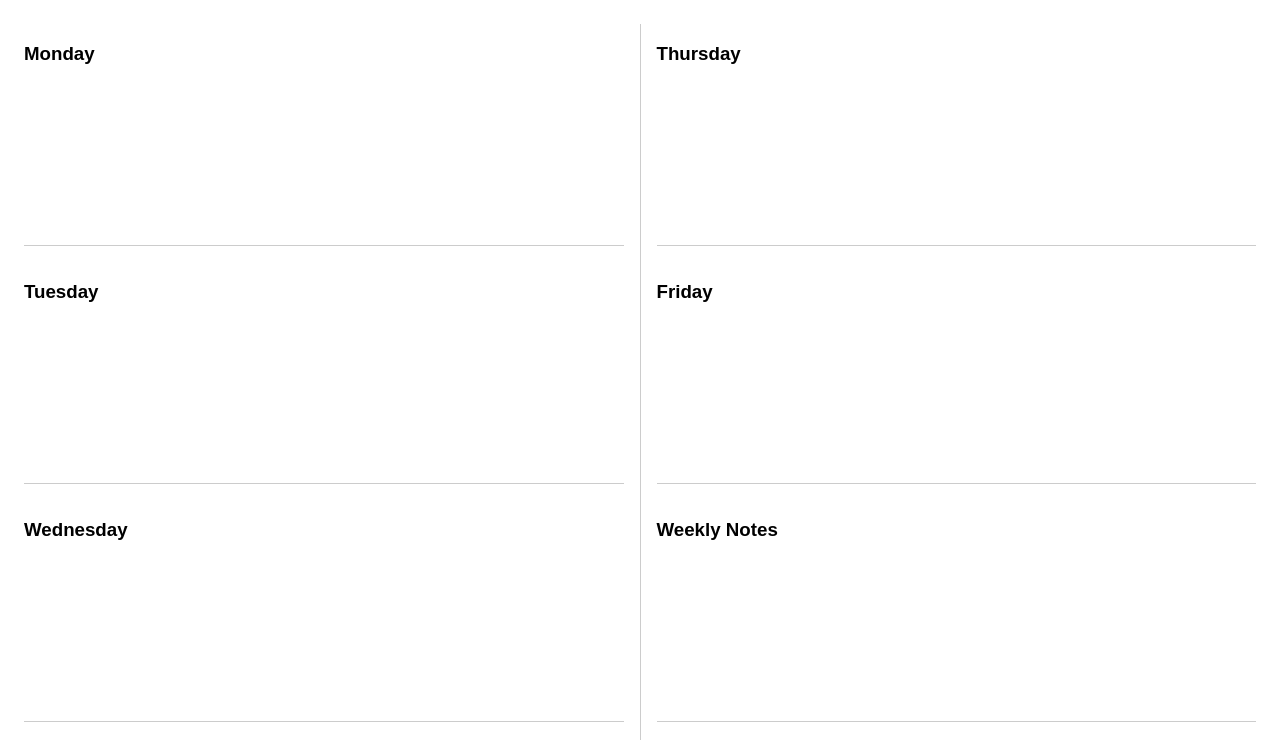
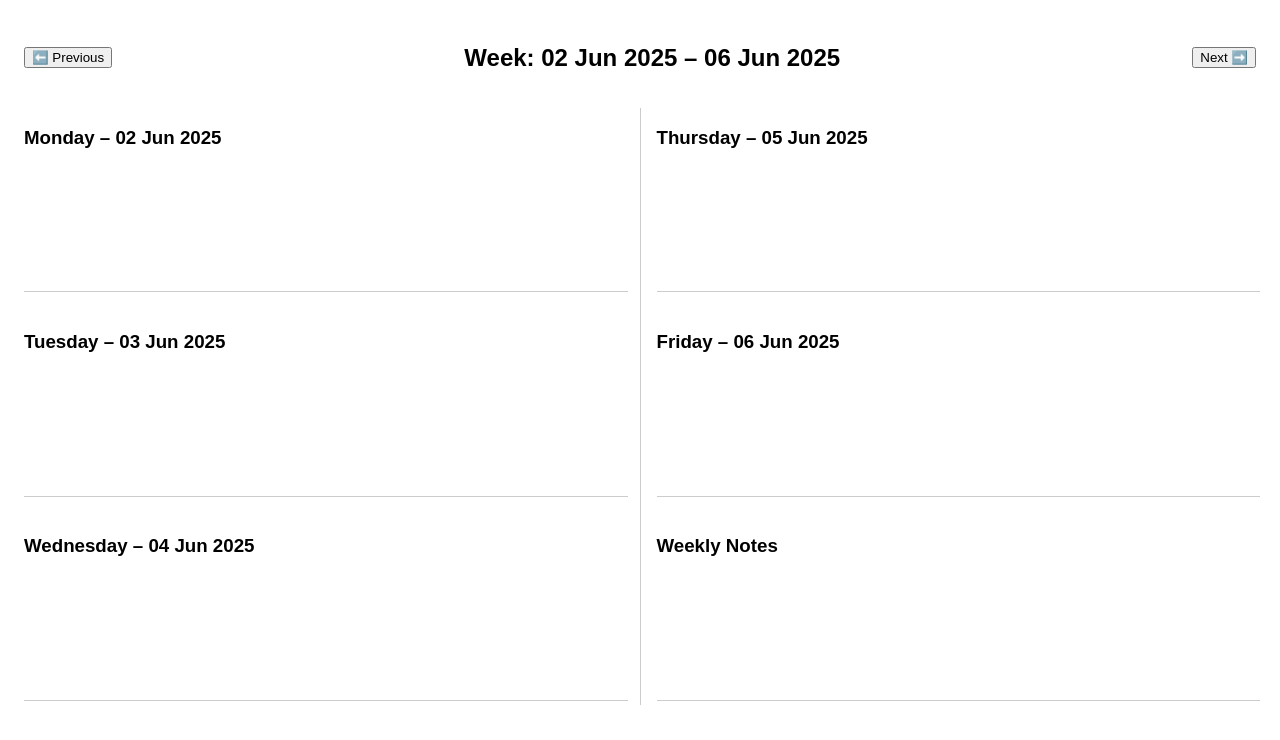
Before and after one commit to Yavuz8085/Ajanda3, a React (Vite) app: page / in a window 1280 px wide. Shown: the top 740 px of the page. Built offline with nearby package versions, Linux system fonts and the light colour scheme.

Commit message:
Update App.jsx

```diff
--- a/src/App.jsx
+++ b/src/App.jsx
@@ -1,38 +1,112 @@
 import React, { useState, useEffect } from "react";
 
-const days = [ { label: "Monday", key: "mon" }, { label: "Tuesday", key: "tue" }, { label: "Wednesday", key: "wed" }, { label: "Thursday", key: "thu" }, { label: "Friday", key: "fri" }, ];
+const days = ["Monday", "Tuesday", "Wednesday", "Thursday", "Friday"];
 
-export default function App() { const [notes, setNotes] = useState({});
+function getCurrentWeekStart(date = new Date()) {
+  const today = new Date(date);
+  const day = today.getDay(); // 0 (Sunday) to 6 (Saturday)
+  const diff = today.getDate() - day + (day === 0 ? -6 : 1); // get Monday
+  const monday = new Date(today.setDate(diff));
+  monday.setHours(0, 0, 0, 0);
+  return monday;
+}
 
-useEffect(() => { const saved = localStorage.getItem("agenda-notes"); if (saved) setNotes(JSON.parse(saved)); }, []);
+function getWeekDates(startDate) {
+  const days = [];
+  for (let i = 0; i < 5; i++) {
+    const d = new Date(startDate);
+    d.setDate(d.getDate() + i);
+    days.push(d);
+  }
+  return days;
+}
 
-useEffect(() => { localStorage.setItem("agenda-notes", JSON.stringify(notes)); }, [notes]);
+export default function App() {
+  const [weekStart, setWeekStart] = useState(getCurrentWeekStart());
+  const [notes, setNotes] = useState({});
 
-const handleChange = (key, value) => { setNotes(prev => ({ ...prev, [key]: value })); };
+  const weekDates = getWeekDates(weekStart);
+  const weekKey = weekStart.toISOString().split("T")[0];
 
-const renderLines = (dayKey) => ( <div contentEditable suppressContentEditableWarning onInput={(e) => handleChange(dayKey, e.currentTarget.innerText)} style={{ minHeight: "120px", fontSize: "1rem", outline: "none", whiteSpace: "pre-wrap", borderBottom: "1px solid #ccc", padding: "0.25rem 0", lineHeight: "1.6", }} > {notes[dayKey] || "\n\n\n\n\n"} </div> );
+  useEffect(() => {
+    const saved = localStorage.getItem("agenda-notes-" + weekKey);
+    if (saved) setNotes(JSON.parse(saved));
+    else setNotes({});
+  }, [weekKey]);
 
-return ( <div style={{ display: "grid", gridTemplateColumns: "1fr 1px 1fr", padding: "1rem", fontFamily: "sans-serif", minHeight: "100vh", gap: "1rem", }}>
+  useEffect(() => {
+    localStorage.setItem("agenda-notes-" + weekKey, JSON.stringify(notes));
+  }, [notes, weekKey]);
 
-{/* Left Column */}
+  const handleChange = (key, value) => {
+    setNotes(prev => ({ ...prev, [key]: value }));
+  };
+
+  const formatDate = (date) =>
+    date.toLocaleDateString("en-GB", { day: "2-digit", month: "short", year: "numeric" });
+
+  const renderLines = (dayKey) => (
+    <textarea
+      style={{
+        width: "100%",
+        height: "120px",
+        fontSize: "1rem",
+        lineHeight: "1.6",
+        border: "none",
+        borderBottom: "1px solid #ccc",
+        resize: "none",
+        outline: "none",
+        background: "transparent"
+      }}
+      value={notes[dayKey] || ""}
+      onChange={(e) => handleChange(dayKey, e.target.value)}
+      placeholder=""
+    />
+  );
+
+  const goToPreviousWeek = () => {
+    const newStart = new Date(weekStart);
+    newStart.setDate(newStart.getDate() - 7);
+    setWeekStart(newStart);
+  };
+
+  const goToNextWeek = () => {
+    const newStart = new Date(weekStart);
+    newStart.setDate(newStart.getDate() + 7);
+    setWeekStart(newStart);
+  };
+
+  return (
+    <div style={{ padding: "1rem", fontFamily: "sans-serif" }}>
+      <div style={{ display: "flex", justifyContent: "space-between", alignItems: "center" }}>
+        <button onClick={goToPreviousWeek}>⬅️ Previous</button>
+        <h2>
+          Week: {formatDate(weekDates[0])} – {formatDate(weekDates[4])}
+        </h2>
+        <button onClick={goToNextWeek}>Next ➡️</button>
+      </div>
+      <div
+        style={{
+          display: "grid",
+          gridTemplateColumns: "1fr 1px 1fr",
+          gap: "1rem",
+          marginTop: "1rem"
+        }}
+      >
         <div style={{ display: "flex", flexDirection: "column", gap: "1rem" }}>
-    {days.slice(0, 3).map(day => (
-      <div key={day.key}>
-        <h3>{day.label}</h3>
-        {renderLines(day.key)}
+          {days.slice(0, 3).map((day, i) => (
+            <div key={day}>
+              <h3>{day} – {formatDate(weekDates[i])}</h3>
+              {renderLines(day)}
             </div>
           ))}
         </div>
-
-  {/* Divider Line */}
         <div style={{ backgroundColor: "#ccc", width: "1px" }} />
-
-  {/* Right Column */}
         <div style={{ display: "flex", flexDirection: "column", gap: "1rem" }}>
-    {days.slice(3).map(day => (
-      <div key={day.key}>
-        <h3>{day.label}</h3>
-        {renderLines(day.key)}
+          {days.slice(3).map((day, i) => (
+            <div key={day}>
+              <h3>{day} – {formatDate(weekDates[i + 3])}</h3>
+              {renderLines(day)}
             </div>
           ))}
           <div>
@@ -41,5 +115,6 @@ return ( <div style={{ display: "grid", gridTemplateColumns: "1fr 1px 1fr", padd
           </div>
         </div>
       </div>
-
-); }
+    </div>
+  );
+}
```
Lines whose indentation alone changed are shown as unchanged.
